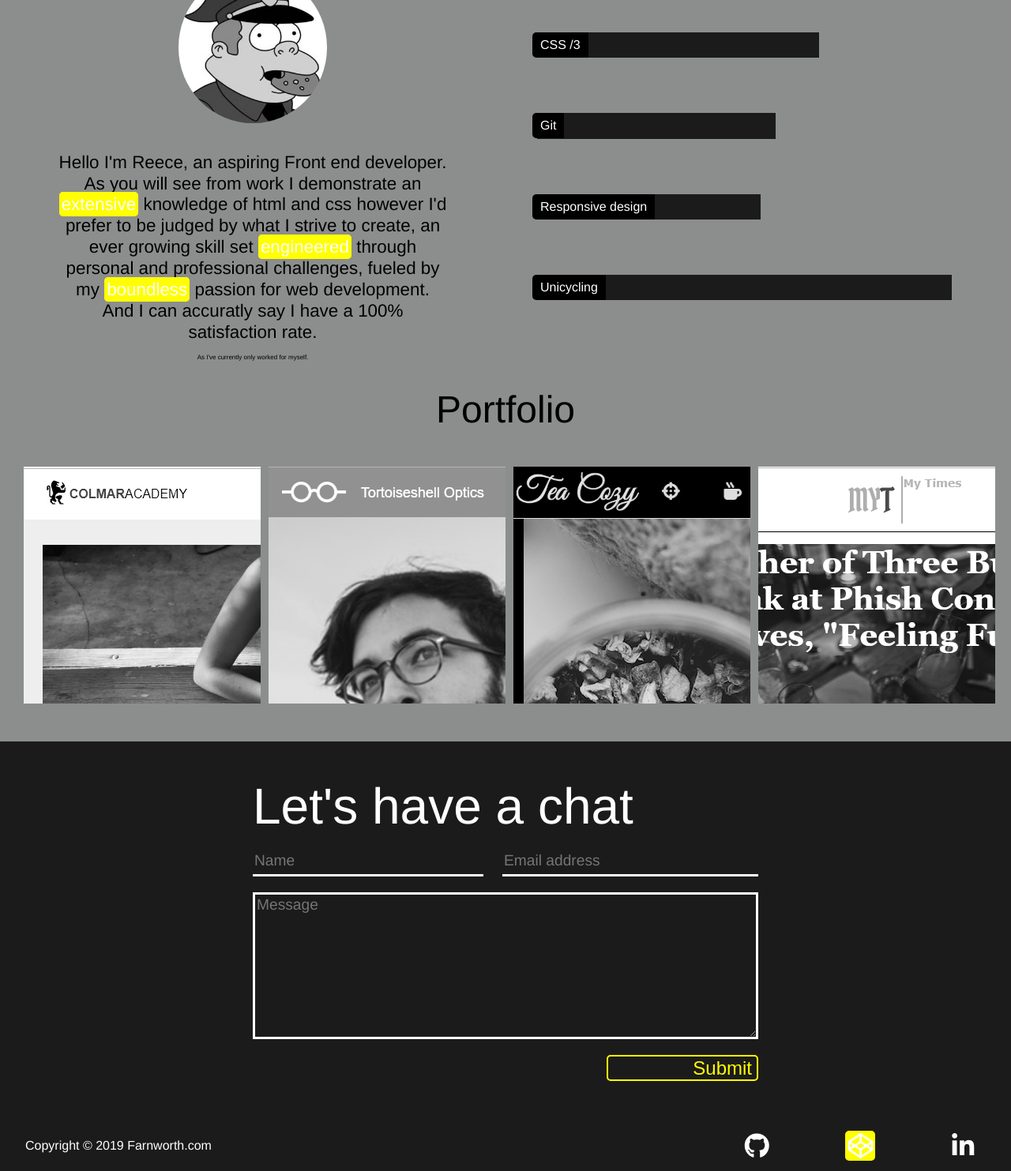
After one commit to DokGreen/portfolio, a PHP site: page /index.html in a window 1280 px wide. The commit adds this page. Shown: the part 801-2284 px from the top of the page at 79% size. Run offline with PHP 8.4, Linux system fonts and the light colour scheme; some libraries are stand-ins or nearby versions.

Commit message:
mod submit btn

```diff
--- /dev/null
+++ b/index.html
@@ -0,0 +1,115 @@
+<!DOCTYPE html>
+<html lang="en" dir="ltr">
+  <head>
+    <meta charset="utf-8">
+    <!--link to Font Awesome Icons-->
+    <link rel="stylesheet" href="https://use.fontawesome.com/releases/v5.8.1/css/all.css" integrity="sha384-50oBUHEmvpQ+1lW4y57PTFmhCaXp0ML5d60M1M7uH2+nqUivzIebhndOJK28anvf" crossorigin="anonymous">
+    <link rel="icon" href="resources/media/imgs/favicon.ico" type="image/x-icon"> <!--FIX THIS-->
+    <link rel="stylesheet" href="resources/reset.css" type="text/css">
+    <link rel="stylesheet" href="resources/styles.css" type="text/css">
+    <title>Farnworth.com</title>
+  </head>
+  <body>
+    <nav>
+      <img id="logo" src="resources/media/imgs/logotest.png">
+      <ul>
+        <li><a class="navit" href="#skills">About</a></li>
+        <li><a class="navit" href="#projects">Portfolio</a></li>
+        <li><a class="navit" href="#contact">Contact</a></li>
+      </ul>
+    </nav>
+    <section id="intro">
+      <h1>
+        <span id="intro1">Simple.</span>
+        <span id="intro2">Intricate.</span>
+        <div id="intro3"><span class="yellow">Unique.</span></div></h1>
+      <div id="fullscreen-wrap">
+        <video autoplay muted loop id="vid">
+          <source src="resources/media/vid/network.mp4" type="video/mp4">
+        </video>
+      </div>
+    </section>
+
+    <section id="skills">
+      <div id="self">
+        <h1>About</h1>
+        <img src="resources/media/imgs/wig.jpeg" alt="picture of me">
+        <div id="txtbox">
+          <p>
+            Hello I'm Reece, an aspiring Front end developer.<br>
+            As you will see from work I demonstrate an <span class="yellow">extensive</span> knowledge of html and css however I'd prefer to be
+            judged by what I strive to create,
+            an ever growing skill set <span class="yellow">engineered</span> through personal and professional challenges, fueled by my
+            <span class="yellow">boundless</span> passion for web development.<br>
+            And I can accuratly say I have a 100% satisfaction rate.<br> <span id="small">As I've currently only worked for myself.</span>
+          </p>
+      </div>
+      </div>
+      <div id="lang">
+        <ul id="bar">
+          <li class="bars"><span class="bartxt">HTML /5</span></li>
+          <li class="bars"><span class="bartxt">CSS /3</span></li>
+          <li class="bars"><span class="bartxt">Git</span></li>
+          <li class="bars"><span class="bartxt">Responsive design</span></li>
+          <li class="bars"><span class="bartxt">Unicycling</span></li>
+        </ul>
+      </div>
+    </section>
+
+    <section id="projects">
+      <h1>Portfolio</h1>
+      <div id="container">
+        <a href="https://dokgreen.github.io/Capstone/" target="_blank">
+          <div class="probox">
+            <div id="cap" class="zoom"></div>
+          </div>
+        </a>
+        <a href="https://dokgreen.github.io/TortoiseshellOptics/" target="_blank">
+          <div class="probox">
+            <div id="optics" class="zoom"></div>
+          </div>
+        </a>
+        <a href="https://dokgreen.github.io/teacozy/" target="_blank">
+          <div class="probox">
+            <div id="tea" class="zoom"></div>
+          </div>
+        </a>
+        <a href="https://dokgreen.github.io/mytimes/" target="_blank">
+          <div class="probox">
+            <div id="times" class="zoom"></div>
+          </div>
+        </a>
+      </div>
+    </section>
+
+    <section id="contact">
+      <form action="contact.php" method="post">
+        <h1>Let's have a chat</h1>
+        <div id="field1">
+          <input type="text" id="name" name="name" placeholder="Name">
+          <input type="email" id="email" name="email" placeholder="Email address">
+      </div>
+        <textarea id="subject" name="subject" rows="8" cols="80" placeholder="Message"></textarea>
+        <button type="submit" id="btn">
+          <i class="far fa-paper-plane"></i>
+          <p>Submit</p>
+        </button>
+      </form>
+    </section>
+
+    <footer>
+      <p>Copyright &copy 2019 Farnworth.com </p>
+      <ul>
+        <li>
+          <a class="fab fa-github fa-2x" href="https://github.com/DokGreen" target="_blank"></a>
+        </li>
+        <li>
+          <a class="fab fa-codepen fa-2x yellow" href="https://codepen.io/DokGreen/" target="_blank"></a>
+        </li>
+        <li>
+          <a class="fab fa-linkedin-in fa-2x" href="https://www.linkedin.com/in/reece-farnworth-b3994897/" target="_blank"></a>
+        </li>
+      </ul>
+    </footer
+  </body>
+</html>
--- a/resources/styles.css
+++ b/resources/styles.css
@@ -359,15 +359,39 @@ textarea {
 }
 
 #btn {
-  position: relative;
+  height: 2.1rem;
   width: 12rem;
   margin-top: 20px;
+  display: flex;
   align-self: flex-end;
+  overflow: hidden;
   font-size: 1.5rem;
   border: solid 2px yellow;
   border-radius: 5px 5px 5px 5px;
   color: yellow;
   background-color: inherit;
+}
+
+#btn p {
+  position: relative;
+  left: 0;
+  transition: left 1s ease-in-out;
+}
+
+#btn i {
+position: relative;
+left: -90px;
+width: 100%;
+color: yellow;
+transition: left 1s ease-in-out;
+}
+
+#btn:hover p {
+  left: 90px;
+}
+
+#btn:hover i {
+  left: 90px;
 }
 
 #btn:active {
```
